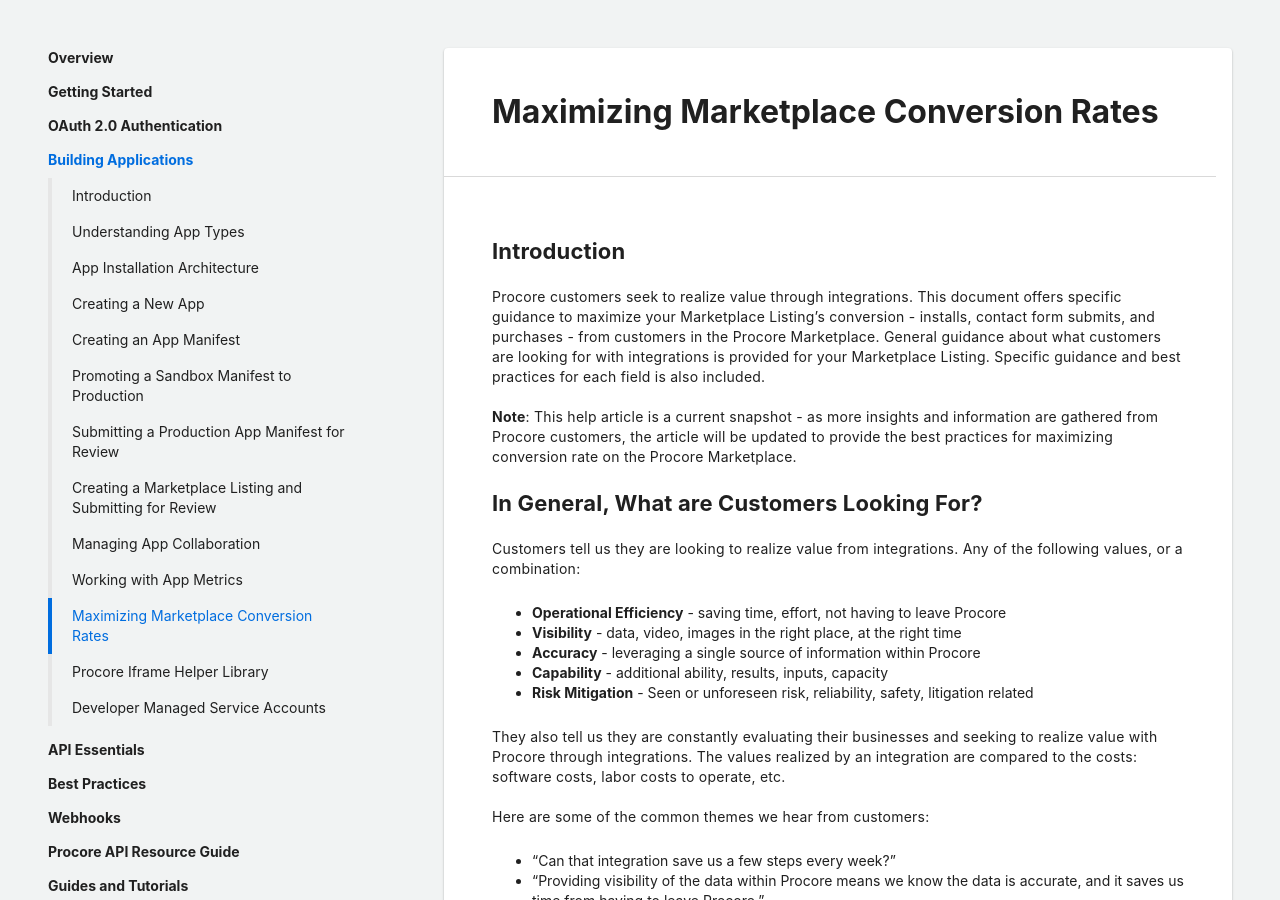
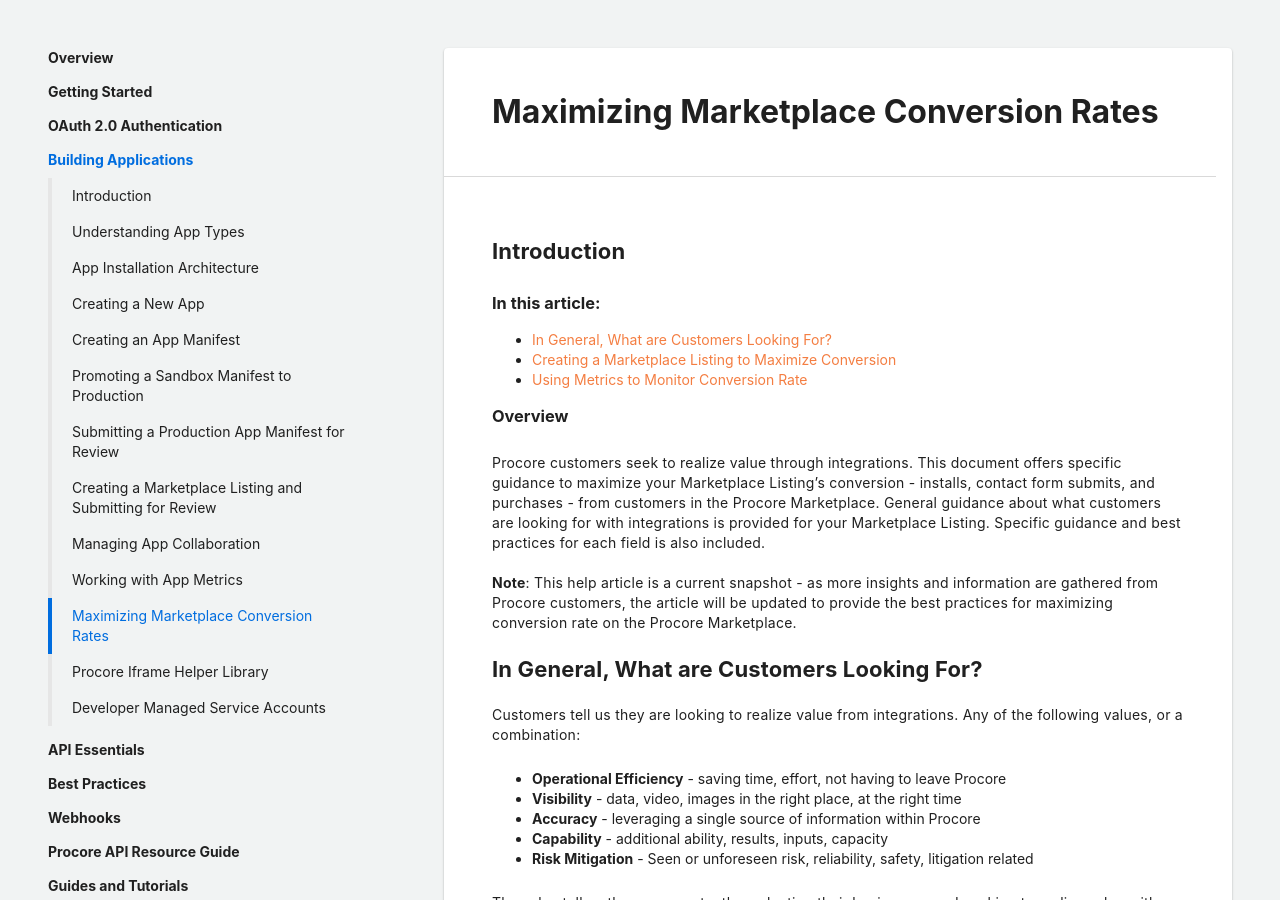
Before and after one commit to procore/documentation, a Jekyll site: the page built from building_applications/building_apps_maximizing_conversion_rates.md, in a window 1280 px wide and 900 px high. Built offline with Jekyll 4.4.1, drawn with Linux system fonts in a browser that asks for light colours.

Commit message:
Adding heading links to front of page

```diff
--- a/building_applications/building_apps_maximizing_conversion_rates.md
+++ b/building_applications/building_apps_maximizing_conversion_rates.md
@@ -8,6 +8,14 @@ section_title: Building Applications
 
 ## Introduction
 
+### In this article:
+
+* [In General, What are Customers Looking For?](#in-general-what-are-customers-looking-for)
+* [Creating a Marketplace Listing to Maximize Conversion](#creating-a-marketplace-listing-to-maximize-conversion)
+* [Using Metrics to Monitor Conversion Rate](#using-metrics-to-monitor-conversion-rate)
+
+### Overview
+
 Procore customers seek to realize value through integrations.
 This document offers specific guidance to maximize your Marketplace Listing’s conversion - installs, contact form submits, and purchases - from customers in the Procore Marketplace.
 General guidance about what customers are looking for with integrations is provided for your Marketplace Listing.
@@ -15,7 +23,7 @@ Specific guidance and best practices for each field is also included.
 
 **Note**: This help article is a current snapshot - as more insights and information are gathered from Procore customers, the article will be updated to provide the best practices for maximizing conversion rate on the Procore Marketplace.
 
-##  In General, What are Customers Looking For?
+## In General, What are Customers Looking For?
 
 Customers tell us they are looking to realize value from integrations.
 Any of the following values, or a combination:
```
